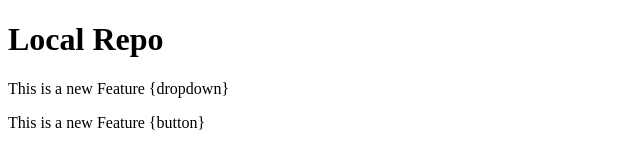
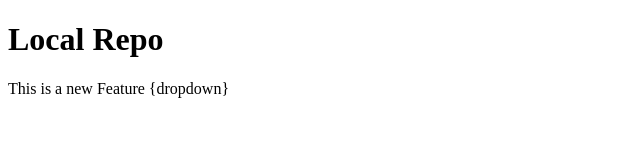
Before and after one commit to krishpat0/localrepo, a plain HTML site: page index.html in a window 1280 px wide. Shown: the whole page, without its empty margins (0-640 px from the left). Drawn offline with Linux system fonts and the light colour scheme.

Commit message:
use git reset

```diff
--- a/index.html
+++ b/index.html
@@ -8,6 +8,5 @@
   <body>
     <h1>Local Repo</h1>
     <p>This is a new Feature {dropdown}</p>
-    <p>This is a new Feature {button}</p>
   </body>
 </html>
```
